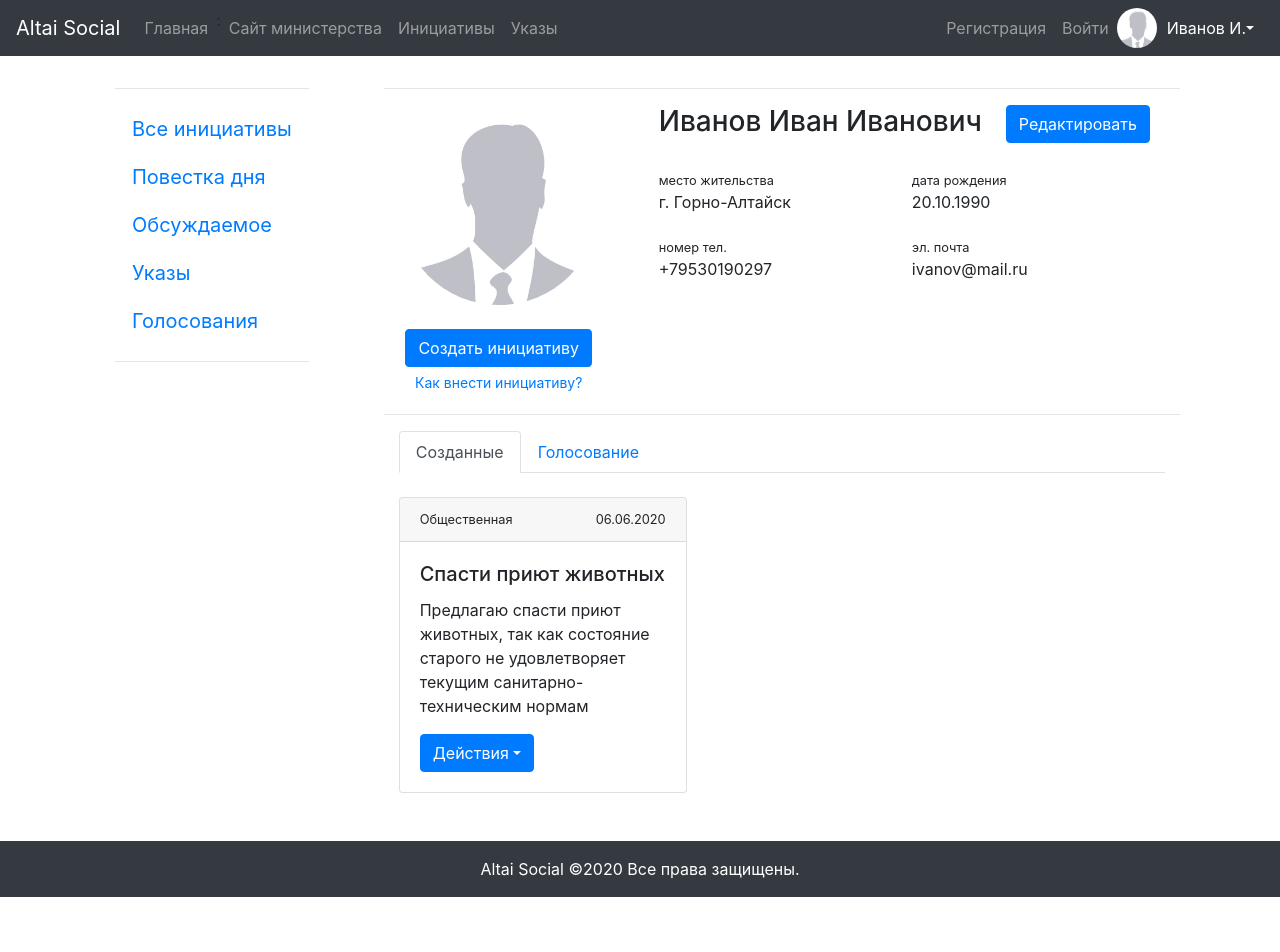
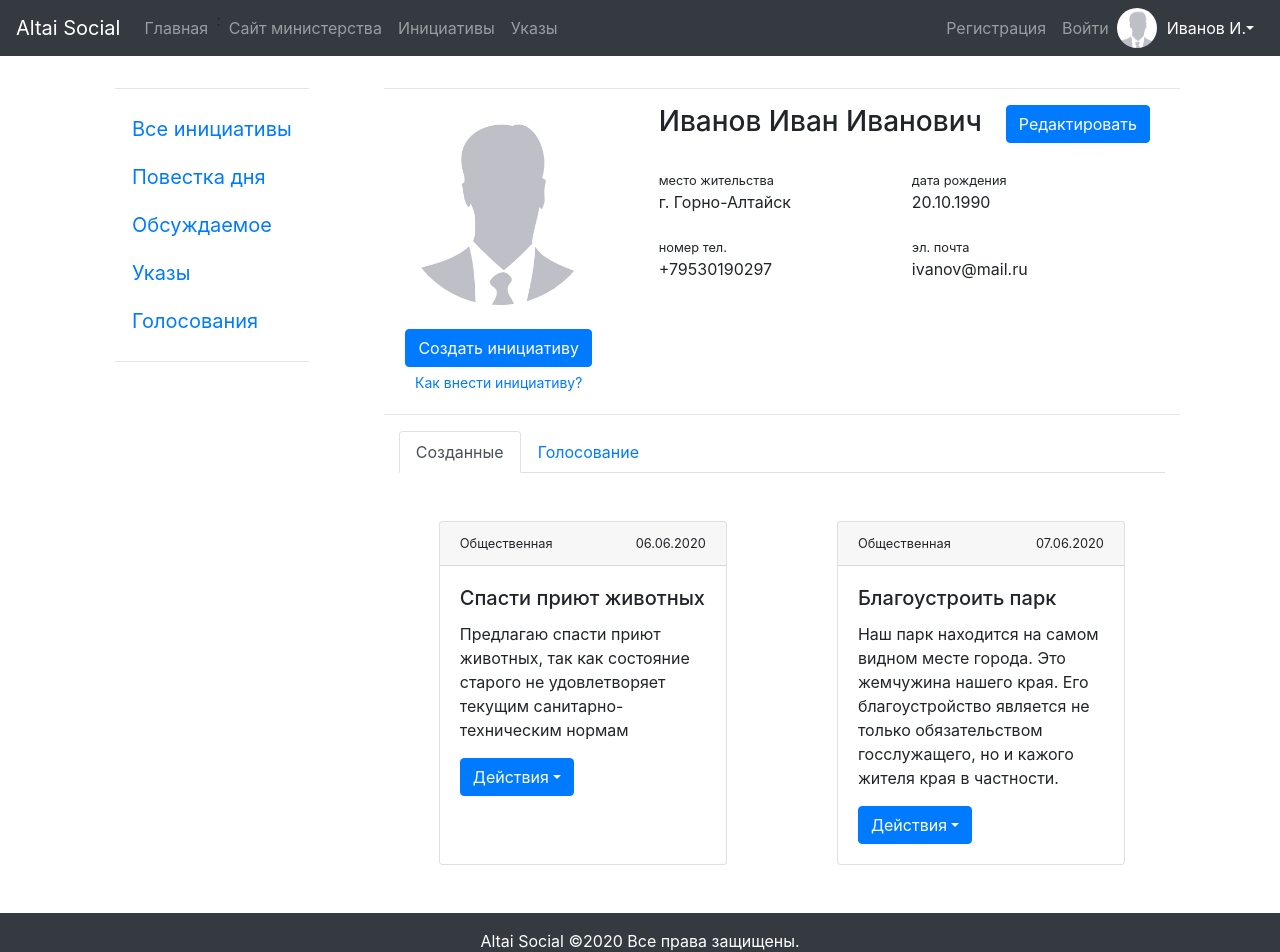
Before and after one commit to zemtsov1997/altai_social, a React (Create React App) app in the folder gui/react-gui/: page /user/page in a window 1280 px wide. Shown: the top 952 px of the page. Before the commit the page ends 897 px from the top, so only its background shows below. Built offline with nearby package versions, Linux system fonts and the light colour scheme.

Commit message:
Добавил фейковые данные

```diff
--- a/gui/react-gui/src/components/UserInfoTasks.js
+++ b/gui/react-gui/src/components/UserInfoTasks.js
@@ -9,6 +9,11 @@ class UserInfoTasks extends React.Component{
                 <Tabs defaultActiveKey="created" id="uncontrolled-tab-article">
                     <Tab eventKey="created" title="Созданные">
                         <br/>
+                        <Row>
+
+                        </Row>
+                        <br/>
+                        <Row className="justify-content-md-around">
                             <Card style={{ width: '18rem' }}>
                                 <Card.Header>
                                     <Col>
@@ -31,9 +36,34 @@ class UserInfoTasks extends React.Component{
                                     </DropdownButton>
                                 </Card.Body>
                             </Card>
+                            <Card style={{ width: '18rem' }}>
+                                <Card.Header>
+                                    <Col>
+                                        <Row className="justify-content-md-between">
+                                            <small>Общественная</small>
+                                            <small>07.06.2020</small>
+                                        </Row>
+                                    </Col>
+                                </Card.Header>
+                                <Card.Body>
+                                    <Card.Title>Благоустроить парк</Card.Title>
+                                    <Card.Text>
+                                        Наш парк находится на самом видном месте города. Это жемчужина нашего края.
+                                        Его благоустройство является не только обязательством госслужащего, но и кажого
+                                        жителя края в частности.
+                                    </Card.Text>
+                                    <DropdownButton id="dropdown-basic-button" title="Действия">
+                                        <Dropdown.Item href="#/action-1">Просмотр</Dropdown.Item>
+                                        <Dropdown.Item href="#/action-2">Редактировать</Dropdown.Item>
+                                        <Dropdown.Item href="#/action-3">Удалить</Dropdown.Item>
+                                    </DropdownButton>
+                                </Card.Body>
+                            </Card>
+                        </Row>
                     </Tab>
                     <Tab eventKey="voted" title="Голосование">
                         <br/>
+                        <Row className="justify-content-md-around">
                             <Card style={{ width: '18rem' }}>
                                 <Card.Header>
                                     <Col>
@@ -51,12 +81,38 @@ class UserInfoTasks extends React.Component{
                                     </Card.Text>
                                     <Col>
                                         <Row className="justify-content-md-between">
-                                        <Button variant="outline-success" block size="sm">Да</Button>
+                                            <Button variant="success" block size="sm">Да</Button>
                                             <Button variant="outline-danger" block size="sm">Нет</Button>
                                         </Row>
                                     </Col>
                                 </Card.Body>
                             </Card>
+                            <Card style={{ width: '18rem' }}>
+                                <Card.Header>
+                                    <Col>
+                                        <Row className="justify-content-md-between">
+                                            <small>Политическая</small>
+                                            <small>06.06.2020</small>
+                                        </Row>
+                                    </Col>
+                                </Card.Header>
+                                <Card.Body>
+                                    <Card.Title>Согласование новых поправок</Card.Title>
+                                    <Card.Text>
+                                        В предверии новых поправок в законодательные акты региона
+                                        предлагаю рассмотреть ст. 1. ФЗ края и ст.2. ФЗ края
+                                        на основе которых и будет выводиться решение о внесении поправок
+                                        в законодательные региональные акты.
+                                    </Card.Text>
+                                    <Col className="align-items-end">
+                                        <Row className="justify-content-md-between">
+                                            <Button variant="outline-success" block size="sm">Да</Button>
+                                            <Button variant="danger" block size="sm">Нет</Button>
+                                        </Row>
+                                    </Col>
+                                </Card.Body>
+                            </Card>
+                        </Row>
                     </Tab>
                 </Tabs>
                 <Row>
```
Lines whose indentation alone changed are shown as unchanged.
